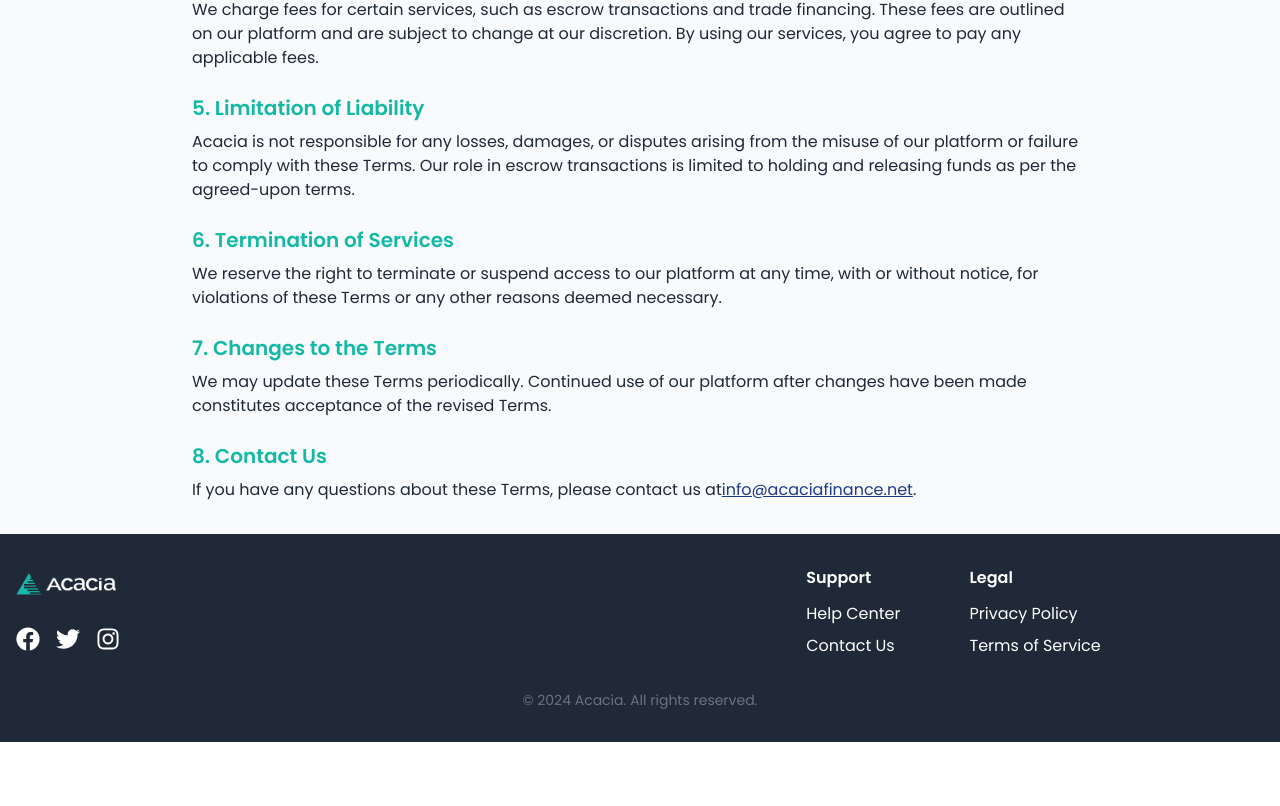
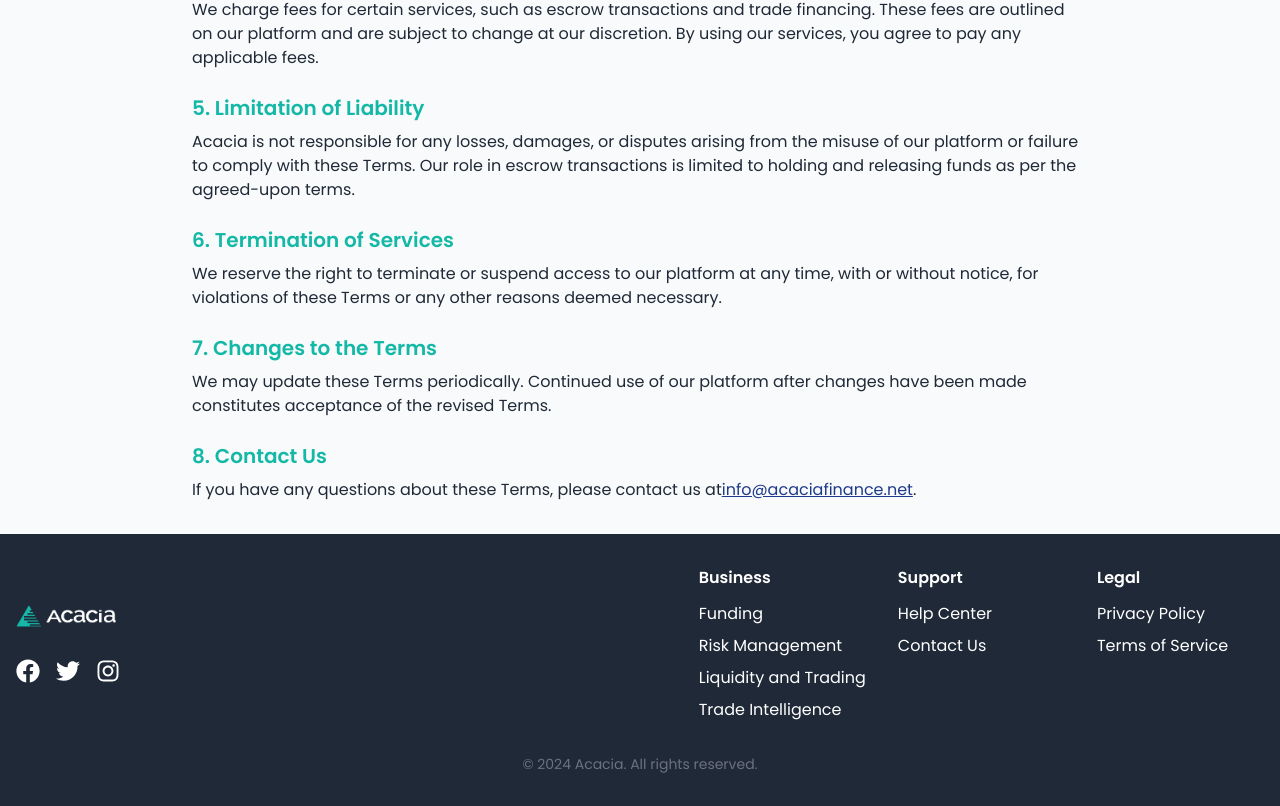
Before and after one commit to acaciafinance/acacia-web, a Next.js app: page /terms in a window 1280 px wide. Shown: the part 886-1692 px from the top of the page. Before the commit the page ends 1628 px from the top, so only its background shows below. Built offline with nearby package versions, Linux system fonts and the light colour scheme.

Commit message:
updated links

```diff
--- a/src/components/landing/LandingPage.js
+++ b/src/components/landing/LandingPage.js
@@ -44,9 +44,9 @@ const ProductModal = ({ product, onClose }) => {
           <h2 className="text-2xl font-bold mb-4 text-teal-800">{product.name}</h2>
           <p className="text-gray-600 mb-6">{product.details}</p>
           <div className="flex justify-end">
-            <Link href="/home/contact">
+            <Link href="https://docs.google.com/forms/d/e/1FAIpQLSdLhGhdfN-0cklK9HP9myWuHDPeMkhx1V6dC69DRunDIb0ktw/viewform">
               <button className="bg-blue-900 text-white px-4 py-2 rounded-md hover:bg-blue-700 mr-2">
-                Learn More
+                Get Started
               </button>
             </Link>
             <button onClick={onClose} className="bg-gray-200 text-gray-700 px-4 py-2 rounded-md hover:bg-gray-300">
--- a/src/components/template/Footer.js
+++ b/src/components/template/Footer.js
@@ -5,6 +5,8 @@ import Link from 'next/link';
 import LogoWhite from './LogoWhite';
 
 const Footer = () => {
+
+  const links = "https://docs.google.com/forms/d/e/1FAIpQLSdLhGhdfN-0cklK9HP9myWuHDPeMkhx1V6dC69DRunDIb0ktw/viewform"
   return (
     <footer className='bg-gray-800 text-white py-8'>
       <div className='container mx-auto px-4'>
@@ -30,14 +32,15 @@ const Footer = () => {
 
           {/* Links in Groups */}
           <div className='grid grid-cols-2 md:grid-cols-3 gap-8'>
-            {/* <div>
-              <h4 className='font-semibold mb-3'>Company</h4>
+            <div>
+              <h4 className='font-semibold mb-3'>Business</h4>
               <ul className='space-y-2'>
-                <li><Link href='#' className='hover:text-teal-400'>About Us</Link></li>
-                <li><Link href='#' className='hover:text-teal-400'>Careers</Link></li>
-                <li><Link href='#' className='hover:text-teal-400'>Press</Link></li>
+                <li><Link href={links} target='_blank' className='hover:text-teal-400'>Funding</Link></li>
+                <li><Link href={links} className='hover:text-teal-400'>Risk Management</Link></li>
+                <li><Link href={links} className='hover:text-teal-400'>Liquidity and Trading</Link></li>
+                <li><Link href={links} className='hover:text-teal-400'>Trade Intelligence</Link></li>
               </ul>
-            </div> */}
+            </div>
             <div>
               <h4 className='font-semibold mb-3'>Support</h4>
               <ul className='space-y-2'>
```
